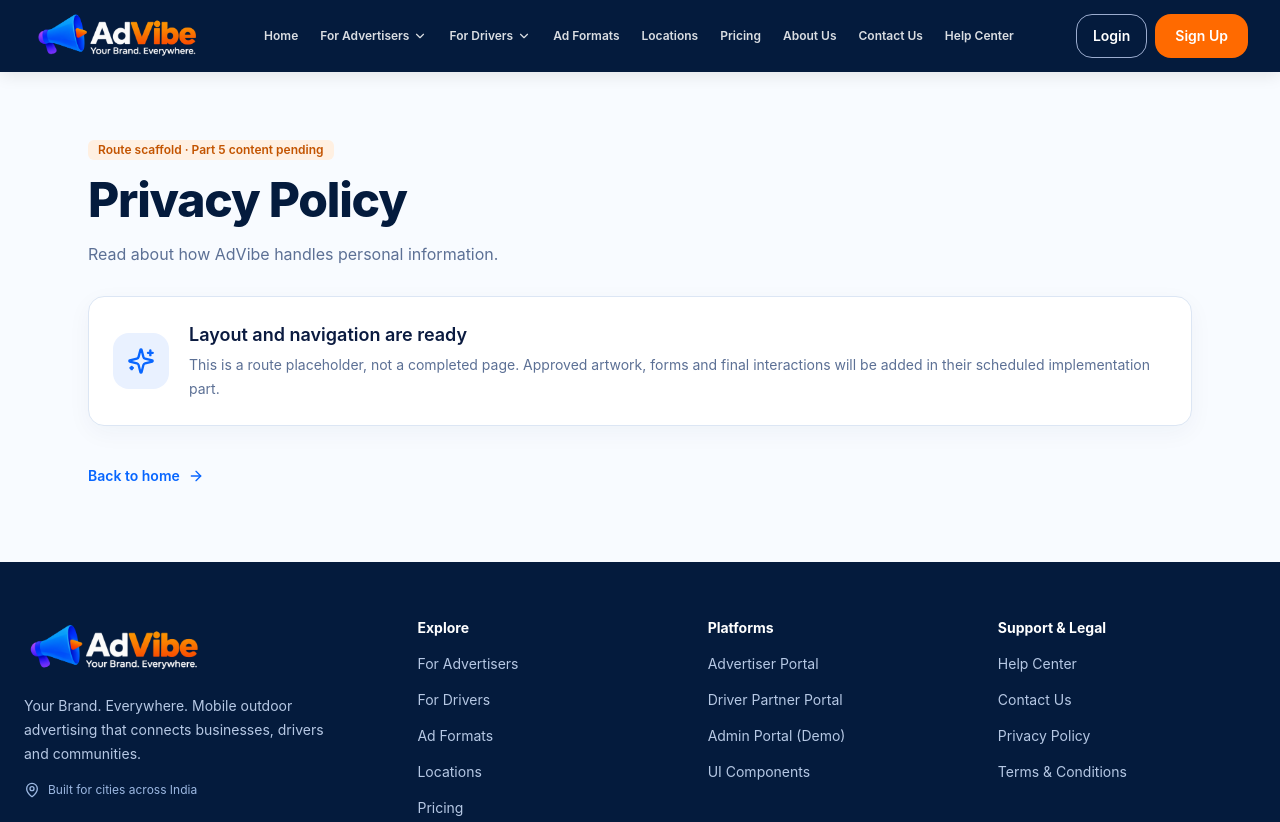
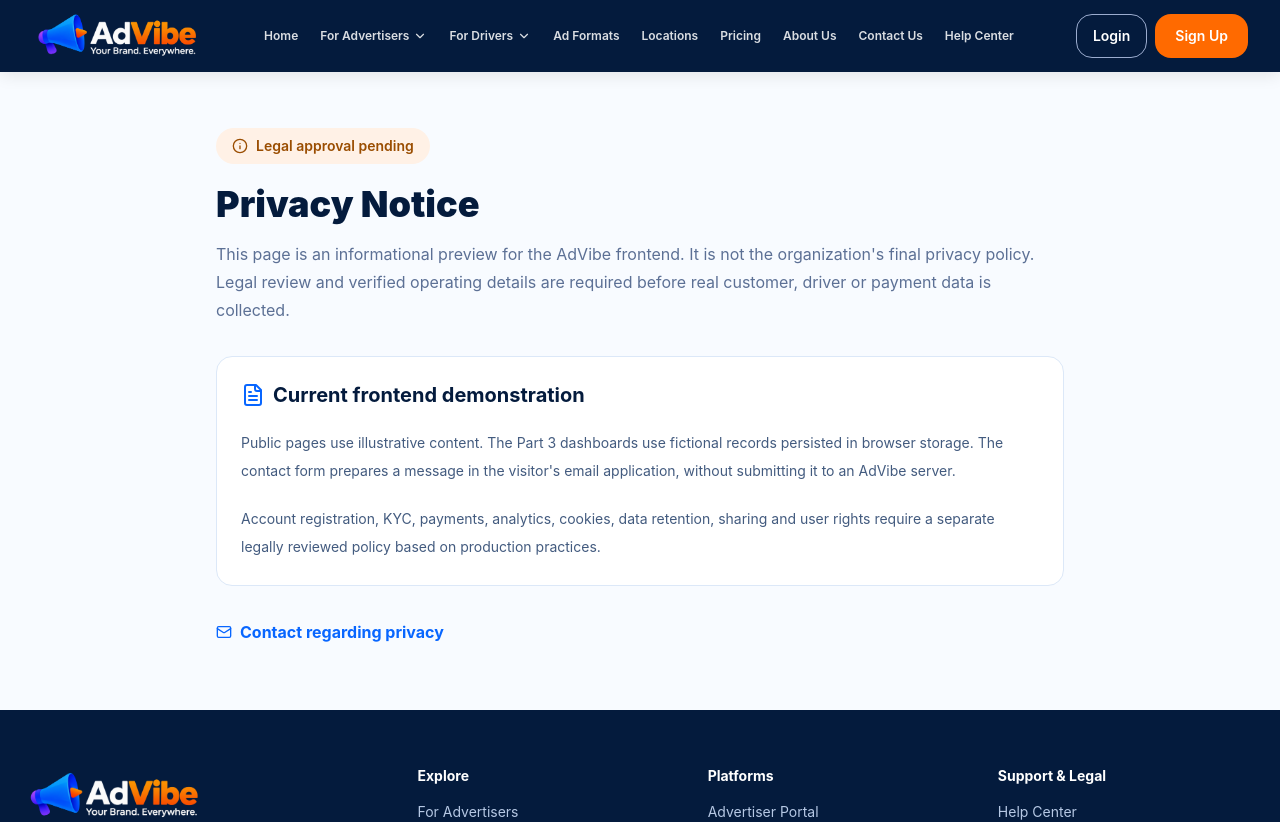
Before and after one commit to ayush-jha-NIT/advibe, a Next.js app: page /privacy in a window 1280 px wide. Shown: the top 822 px of the page. Built offline with nearby package versions, Linux system fonts and the light colour scheme.

Commit message:
docs(part-5): document public boundaries and add legal-review notices

```diff
--- a/src/app/(site)/privacy/page.tsx
+++ b/src/app/(site)/privacy/page.tsx
@@ -1,2 +1,11 @@
-import { PublicPlaceholder } from "@/components/shared/public-placeholder";
-export default function Page(){return <PublicPlaceholder title="Privacy Policy" description="Read about how AdVibe handles personal information." phase="public"/>;}
+import type {Metadata} from "next";
+import Link from "next/link";
+import {FileText,Info,Mail} from "lucide-react";
+export const metadata:Metadata={title:"Privacy Notice | Legal Review Pending",description:"AdVibe public frontend privacy information preview. Final legal policy awaits approval."};
+export default function Page(){return <div className="mx-auto max-w-4xl px-4 py-14 sm:px-6"><span className="inline-flex items-center gap-2 rounded-full bg-[#fff1e6] px-4 py-2 text-sm font-semibold text-[#9a4d00]"><Info className="size-4"/> Legal approval pending</span>
+ <h1 className="mt-5 text-3xl font-black text-brand-navy sm:text-4xl">Privacy Notice</h1>
+ <p className="mt-4 text-base leading-7 text-muted-foreground">This page is an informational preview for the AdVibe frontend. It is not the organization's final privacy policy. Legal review and verified operating details are required before real customer, driver or payment data is collected.</p>
+ <div className="mt-8 space-y-5 rounded-2xl border border-[#dce8f8] bg-white p-6"><h2 className="flex items-center gap-2 text-xl font-bold text-brand-navy"><FileText className="size-6 text-brand-blue"/> Current frontend demonstration</h2>
+ <p className="text-sm leading-7 text-[#435b7f]">Public pages use illustrative content. The Part 3 dashboards use fictional records persisted in browser storage. The contact form prepares a message in the visitor's email application, without submitting it to an AdVibe server.</p>
+ <p className="text-sm leading-7 text-[#435b7f]">Account registration, KYC, payments, analytics, cookies, data retention, sharing and user rights require a separate legally reviewed policy based on production practices.</p></div>
+ <Link href="/contact" className="mt-6 inline-flex min-h-11 items-center gap-2 font-bold text-brand-blue hover:underline"><Mail className="size-4"/> Contact regarding privacy</Link></div>;}
--- a/src/app/(site)/terms/page.tsx
+++ b/src/app/(site)/terms/page.tsx
@@ -1,2 +1,11 @@
-import { PublicPlaceholder } from "@/components/shared/public-placeholder";
-export default function Page(){return <PublicPlaceholder title="Terms & Conditions" description="Review the conditions for accessing and using the AdVibe platform." phase="public"/>;}
+import type {Metadata} from "next";
+import Link from "next/link";
+import {FileCheck2,Info} from "lucide-react";
+export const metadata:Metadata={title:"Terms & Conditions | Legal Review Pending",description:"AdVibe public frontend terms information preview pending commercial and legal approval."};
+export default function Page(){return <div className="mx-auto max-w-4xl px-4 py-14 sm:px-6"><span className="inline-flex items-center gap-2 rounded-full bg-[#fff1e6] px-4 py-2 text-sm font-semibold text-[#9a4d00]"><Info className="size-4"/> Legal approval pending</span>
+ <h1 className="mt-5 text-3xl font-black text-brand-navy sm:text-4xl">Terms & Conditions</h1>
+ <p className="mt-4 text-base leading-7 text-muted-foreground">Final advertiser and driver partner terms have not yet been supplied or approved. This page is a frontend preview, not an operative agreement or an offer of guaranteed availability, revenue or earnings.</p>
+ <div className="mt-8 space-y-5 rounded-2xl border border-[#dce8f8] bg-white p-6"><h2 className="flex items-center gap-2 text-xl font-bold text-brand-navy"><FileCheck2 className="size-6 text-brand-blue"/> Commercial terms awaiting confirmation</h2>
+ <p className="text-sm leading-7 text-[#435b7f]">Before production, the platform needs approved conditions for campaign bookings and cancellation, content approval, pricing and taxes, installation, partner participation, settlements, support and disputes.</p>
+ <p className="text-sm leading-7 text-[#435b7f]">Public pricing and location tools contain demonstration assumptions. Account creation and Cashfree payment processing are not active in this frontend phase.</p></div>
+ <Link href="/contact" className="mt-6 inline-flex min-h-11 items-center font-bold text-brand-blue hover:underline">Contact about terms →</Link></div>;}
```
Also changed, not shown: 1 other file (tests, documents, lock files or other folders).
